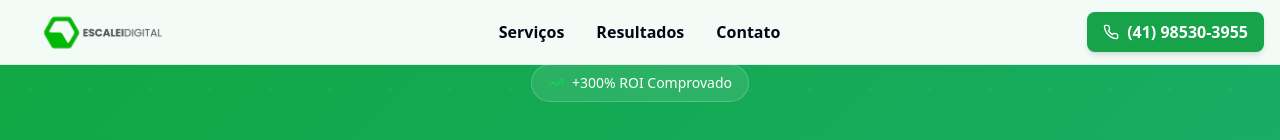
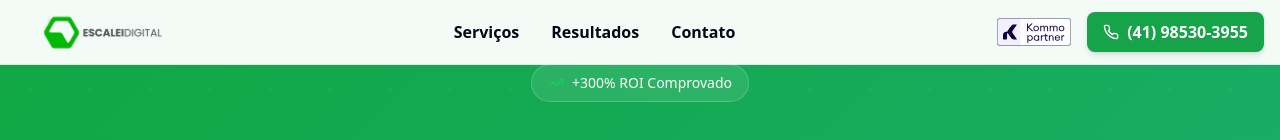
Before and after one commit to EscaleiDigital/escaleisite, a React (Vite) app: page / in a window 1280 px wide. Shown: the top 140 px of the page. Built offline with nearby package versions, Linux system fonts and the light colour scheme.

Commit message:
Update Header.tsx

```diff
--- a/src/components/Header.tsx
+++ b/src/components/Header.tsx
@@ -27,10 +27,28 @@ const Header = () => {
             </a>
           </nav>
 
-          {/* CTA WhatsApp Button */}
+          {/* Ações à direita: badge Kommo + botão WhatsApp */}
           <div className="flex items-center gap-4">
+            {/* Badge Kommo (desktop) */}
             <a
-              href="https://wa.me/55419855303955?text=Ol%C3%A1!%20Quero%20escalar%20os%20meus%20resultados."
+              href="https://www.kommo.com/pt-br/partners/"
+              target="_blank"
+              rel="noopener noreferrer"
+              className="hidden sm:inline-flex items-center hover:opacity-80 transition"
+              aria-label="Parceiro Kommo"
+            >
+              <img
+                src="/partners/kommo-badge.svg"
+                alt="Parceiro Kommo"
+                className="h-7 w-auto"
+                loading="lazy"
+                decoding="async"
+              />
+            </a>
+
+            {/* Botão WhatsApp (desktop) */}
+            <a
+              href="https://wa.me/5541985303955?text=Ol%C3%A1!%20Quero%20escalar%20os%20meus%20resultados."
               target="_blank"
               rel="noopener noreferrer"
               className="hidden sm:flex items-center gap-2 bg-green-600 text-white font-bold px-4 py-2 rounded-lg shadow-md hover:bg-green-700 transition-colors"
@@ -83,7 +101,9 @@ const Header = () => {
               >
                 Contato
               </a>
+
               <div className="px-4 pt-2">
+                {/* Botão WhatsApp (mobile) */}
                 <a
                   href="https://wa.me/5541985303955?text=Ol%C3%A1!%20Quero%20escalar%20os%20meus%20resultados."
                   target="_blank"
```
